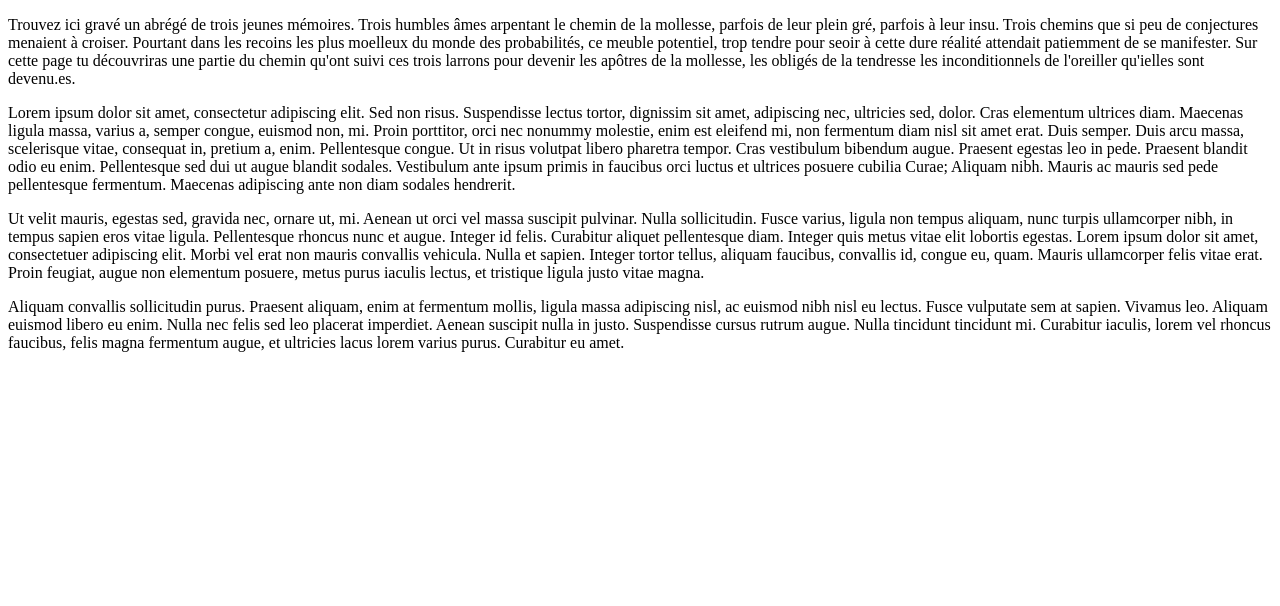
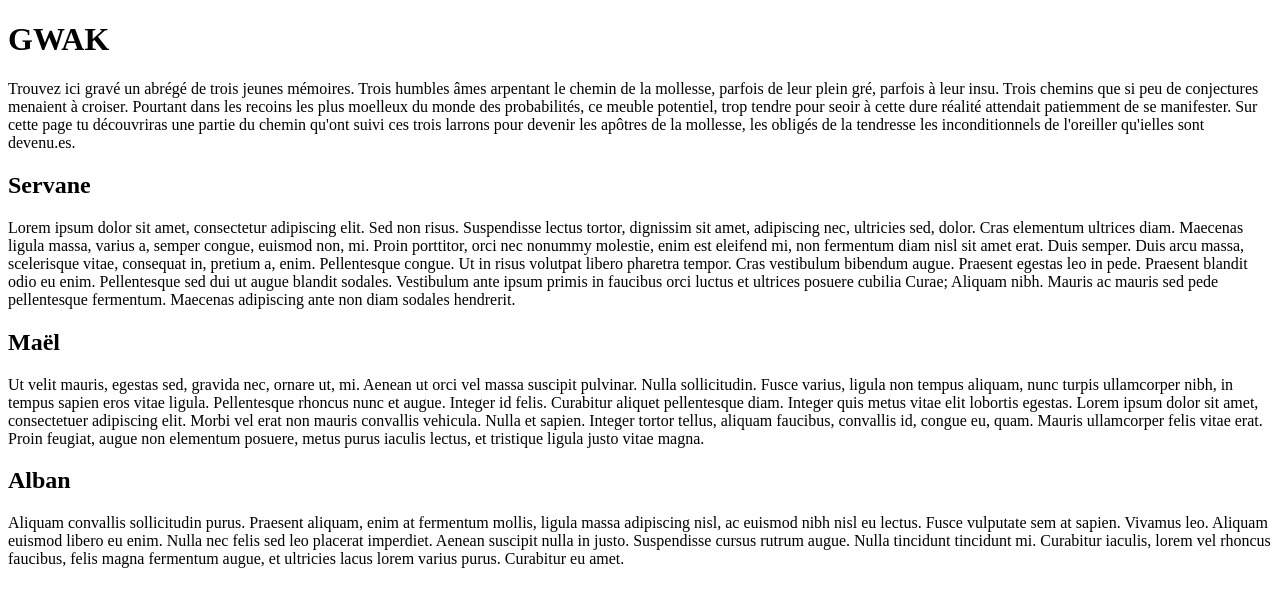
Before and after one commit to Alban343/GWAK-website, a plain HTML site: page bios.html in a window 1280 px wide. Drawn offline with Linux system fonts and the light colour scheme.

Commit message:
modified: bios.html

```diff
--- a/bios.html
+++ b/bios.html
@@ -16,6 +16,8 @@
 
 <body>
 
+    <h1>GWAK</h1>
+
     <p>Trouvez ici gravé un abrégé de trois jeunes mémoires. Trois humbles âmes arpentant le chemin
     de la mollesse, parfois de leur plein gré, parfois à leur insu. Trois chemins que si peu de
     conjectures menaient à croiser. Pourtant dans les recoins les plus moelleux du monde des
@@ -23,6 +25,8 @@ probabilités, ce meuble potentiel, trop tendre pour seoir à cette dure réalit
     de se manifester. Sur cette page tu découvriras une partie du chemin qu'ont suivi ces trois
     larrons pour devenir les apôtres de la mollesse, les obligés de la tendresse les inconditionnels
     de l'oreiller qu'ielles sont devenu.es.</p>
+
+        <h2>Servane</h2>
 
     <p>Lorem ipsum dolor sit amet, consectetur adipiscing elit. Sed non risus. Suspendisse lectus
     tortor, dignissim sit amet, adipiscing nec, ultricies sed, dolor. Cras elementum ultrices diam.
@@ -35,6 +39,8 @@ ante ipsum primis in faucibus orci luctus et ultrices posuere cubilia Curae; Ali
     Mauris ac mauris sed pede pellentesque fermentum. Maecenas adipiscing ante non diam sodales
     hendrerit.</p>
 
+        <h2>Maël</h2>
+
     <p>Ut velit mauris, egestas sed, gravida nec, ornare ut, mi. Aenean ut orci vel massa suscipit
     pulvinar. Nulla sollicitudin. Fusce varius, ligula non tempus aliquam, nunc turpis ullamcorper
     nibh, in tempus sapien eros vitae ligula. Pellentesque rhoncus nunc et augue. Integer id felis.
@@ -44,6 +50,8 @@ vehicula. Nulla et sapien. Integer tortor tellus, aliquam faucibus, convallis id
     quam. Mauris ullamcorper felis vitae erat. Proin feugiat, augue non elementum posuere, metus
     purus iaculis lectus, et tristique ligula justo vitae magna.</p>
 
+        <h2>Alban</h2>
+
     <p>Aliquam convallis sollicitudin purus. Praesent aliquam, enim at fermentum mollis, ligula massa
     adipiscing nisl, ac euismod nibh nisl eu lectus. Fusce vulputate sem at sapien. Vivamus leo.
     Aliquam euismod libero eu enim. Nulla nec felis sed leo placerat imperdiet. Aenean suscipit
@@ -51,3 +59,6 @@ nulla in justo. Suspendisse cursus rutrum augue. Nulla tincidunt tincidunt mi. C
     lorem vel rhoncus faucibus, felis magna fermentum augue, et ultricies lacus lorem varius purus.
     Curabitur eu amet.
     </p>
+
+</body>
+</html>
```
Lines whose indentation alone changed are shown as unchanged.
